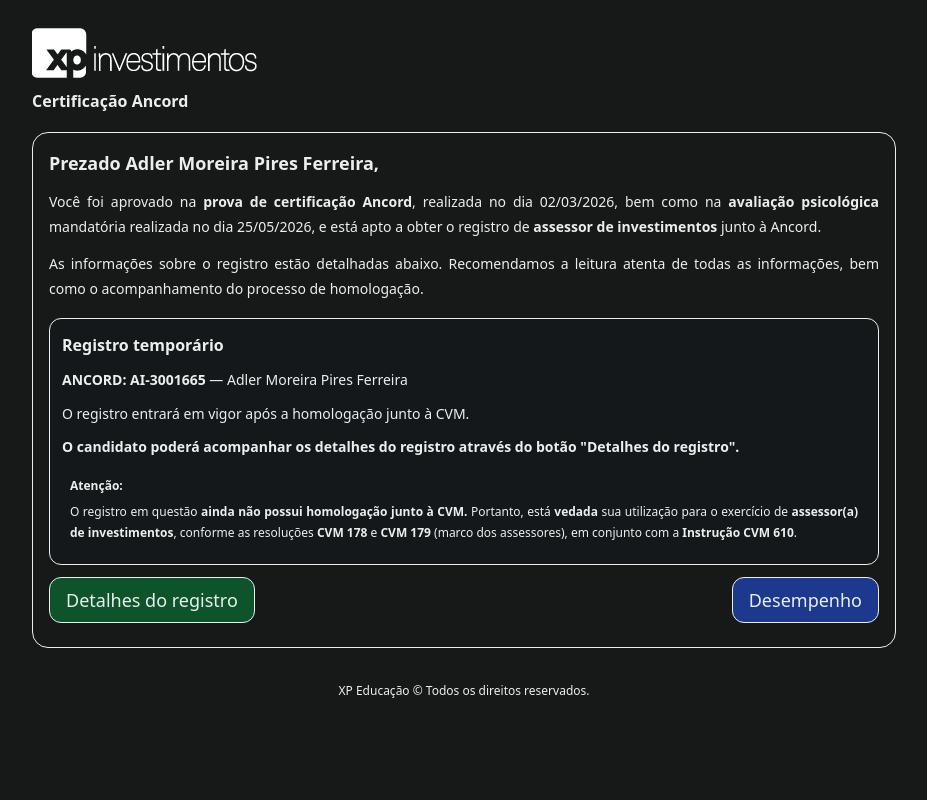
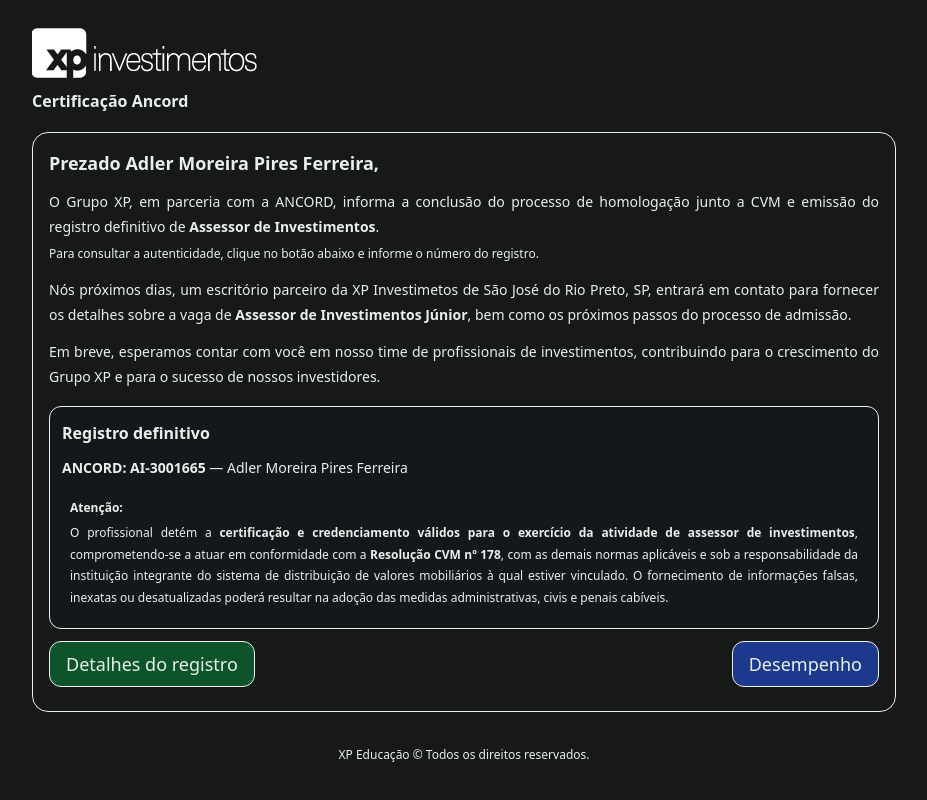
Before and after one commit to adlermpf/xp-edu-ancord, a React (Vite) app: page / in a window 1280 px wide. Shown: the whole page, without its empty margins (176-1103 px from the left). Built offline with nearby package versions, Linux system fonts and the light colour scheme.

Commit message:
update certification status and details in NoticeCard and RecordResultCard components

```diff
--- a/src/App.tsx
+++ b/src/App.tsx
@@ -23,9 +23,9 @@
 
 // Dados fixos (como você pediu)
 const RECORD_DATA = {
-  certification: `Certificação Ancord: ${RECORD_FULL} — registro temporário`,
-  status: `Aguardando homologação CVM`,
-  deadline: `31/07/2026`,
+  certification: `Certificação Ancord: ${RECORD_FULL} — Registro definitivo`,
+  status: `Homologado`,
+  deadline: `30/07/2026`,
   queryDate: "19/06/2026",
   expirationDate: "31/07/2026",
   advisorName: "Adler Moreira Pires Ferreira",
@@ -259,21 +259,35 @@
           <p className="text-md text-muted text-justify"></p>
 
           <p className="mt-3 text-sm text-muted leading-relaxed">
-            Você foi aprovado na <strong>prova de certificação Ancord</strong>,
-            realizada no dia 02/03/2026, bem como na{" "}
-            <strong>avaliação psicológica</strong> mandatória realizada no dia 25/05/2026,
-            e está apto a obter o registro de{" "}
-            <strong>assessor de investimentos</strong> junto à Ancord.
+            O Grupo XP, em parceria com a ANCORD, informa a conclusão do
+            processo de homologação junto a CVM e emissão do registro definitivo
+            de <strong>Assessor de Investimentos</strong>.
           </p>
+
+          <p className="mt-1 text-xs">
+           Para consultar a autenticidade, clique no botão abaixo e informe o
+            número do registro.
+          </p>
+
           <p className="mt-3 text-sm text-muted leading-relaxed">
-            As informações sobre o registro estão detalhadas abaixo.
-            Recomendamos a leitura atenta de todas as informações, bem como o
-            acompanhamento do processo de homologação.
+            <span className="text-sm text-muted">
+              Nós próximos dias, um escritório parceiro da XP Investimetos de
+              São José do Rio Preto, SP, entrará em contato para fornecer os
+              detalhes sobre a vaga de{" "}
+              <strong> Assessor de Investimentos Júnior</strong>, bem como os
+              próximos passos do processo de admissão.
+            </span>
+          </p>
+
+          <p className="mt-3 text-sm text-muted leading-relaxed">
+            Em breve, esperamos contar com você em nosso time de profissionais de
+            investimentos, contribuindo para o crescimento do Grupo XP e para o
+            sucesso de nossos investidores.
           </p>
 
           <div className="mt-4 rounded-xl border border-xpgreen/25 bg-gray-900/20 p-3 space-y-2">
             <p className="text-md text-text font-semibold">
-              Registro temporário
+              Registro definitivo
             </p>
 
             <p className="text-sm">
@@ -283,35 +297,24 @@
               {candidateName}
             </p>
 
-            <p className="text-sm text-text">
-              O registro entrará em vigor após a homologação junto à CVM.
-            </p>
-            <p className="text-sm text-text">
-              <span className="font-semibold">
-                O candidato poderá acompanhar os detalhes do registro através do
-                botão "Detalhes do registro".
-              </span>
-            </p>
+            <div className="mt-1 p-2">
+              <p className="text-xs text-text font-bold">Atenção:</p>
 
-            <div className="mt-1 p-2">
-              <p className=" text-xs text-text font-bold">Atenção:</p>
               <p className="mt-1 text-xs text-muted">
-                O registro em questão{" "}
-                <span className="text-text font-semibold">
-                  ainda não possui homologação junto à CVM.
-                </span>{" "}
-                Portanto, está{" "}
-                <span className="text-text font-semibold">vedada</span> sua
-                utilização para o exercício de{" "}
-                <strong>assessor(a) de investimentos</strong>, conforme as
-                resoluções{" "}
-                <span className="text-text font-semibold">CVM 178</span> e{" "}
-                <span className="text-text font-semibold">CVM 179 </span>
-                (marco dos assessores), em conjunto com a{" "}
-                <span className="text-text font-semibold">
-                  Instrução CVM 610
+                O profissional detém a{" "}
+                <span className="font-semibold text-text">
+                  certificação e credenciamento válidos para o exercício da
+                  atividade de assessor de investimentos
                 </span>
-                .
+                , comprometendo-se a atuar em conformidade com a{" "}
+                <span className="font-semibold text-text">
+                  Resolução CVM nº 178
+                </span>
+                , com as demais normas aplicáveis e sob a responsabilidade da
+                instituição integrante do sistema de distribuição de valores
+                mobiliários à qual estiver vinculado. O fornecimento de
+                informações falsas, inexatas ou desatualizadas poderá resultar
+                na adoção das medidas administrativas, civis e penais cabíveis.
               </p>
             </div>
           </div>
@@ -358,11 +361,10 @@
       <div className=" bg-appbg p-6">
         <div className="flex items-start justify-between gap-4">
           <div>
-            <h2 className="text-xl font-semibold text-text">Resultado</h2>
-            <p className="mt-2 text-sm text-muted">
+            <h2 className="text-xl font-semibold text-text">
               Consulta:{" "}
               <span className="text-text font-semibold">{RECORD_FULL}</span>
-            </p>
+            </h2>
           </div>
 
           <button
@@ -374,7 +376,7 @@
           </button>
         </div>
 
-        <div className="mt-6 space-y-4">
+        <div className="mt-4 space-y-4">
           <div className="rounded-xl border border-border bg-black/20 p-4">
             <p className="text-sm text-text font-semibold text-pretty">
               {RECORD_DATA.certification}
@@ -386,12 +388,12 @@
             </p>
             <p className="text-xs text-muted">
               Status:{" "}
-              <span className="text-text font-semibold text-yellow-500">
+              <span className="text-text font-semibold text-green-500">
                 {RECORD_DATA.status}
               </span>
             </p>
             <p className="text-xs text-muted">
-              Data-limite para homologação:{" "}
+              Homologado em:{" "}
               <span className="text-text font-semibold">
                 {RECORD_DATA.deadline}
               </span>
@@ -400,7 +402,7 @@
 
           <div className="grid grid-cols-1 gap-4 md:grid-cols-2">
             <Info
-              label="Assessor — registro temporário"
+              label="Título: Assessor de investimentos"
               value={RECORD_DATA.advisorName}
             />
             <Info label="CPF:" value={RECORD_DATA.cpf} />
@@ -422,10 +424,21 @@
 
           <div className="rounded-xl border border-xpred/30 bg-black/20 p-4">
             <p className="text-sm text-text font-semibold">Aviso:</p>
-            <p className="mt-2 text-sm text-muted leading-relaxed text-justify">
-              Este registro é temporário e não autoriza o exercício de
-              assessor(a) de investimentos até sua homologação pela CVM,
-              conforme CVM 178 e 179, em conjunto com a Instrução CVM 610.
+            <p className="mt-1 text-xs text-muted">
+              O profissional detém{" "}
+              <span className="font-semibold text-text">
+                certificação e credenciamento válidos para o exercício da
+                atividade de assessor de investimentos
+              </span>
+              , comprometendo-se a atuar em conformidade com a{" "}
+              <span className="font-semibold text-text">
+                Resolução CVM nº 178
+              </span>
+              , com as demais normas aplicáveis e sob a responsabilidade da
+              instituição integrante do sistema de distribuição de valores
+              mobiliários à qual estiver vinculado. O fornecimento de
+              informações falsas, inexatas ou desatualizadas poderá resultar na
+              adoção das medidas administrativas, civis e penais cabíveis.
             </p>
           </div>
         </div>
```
